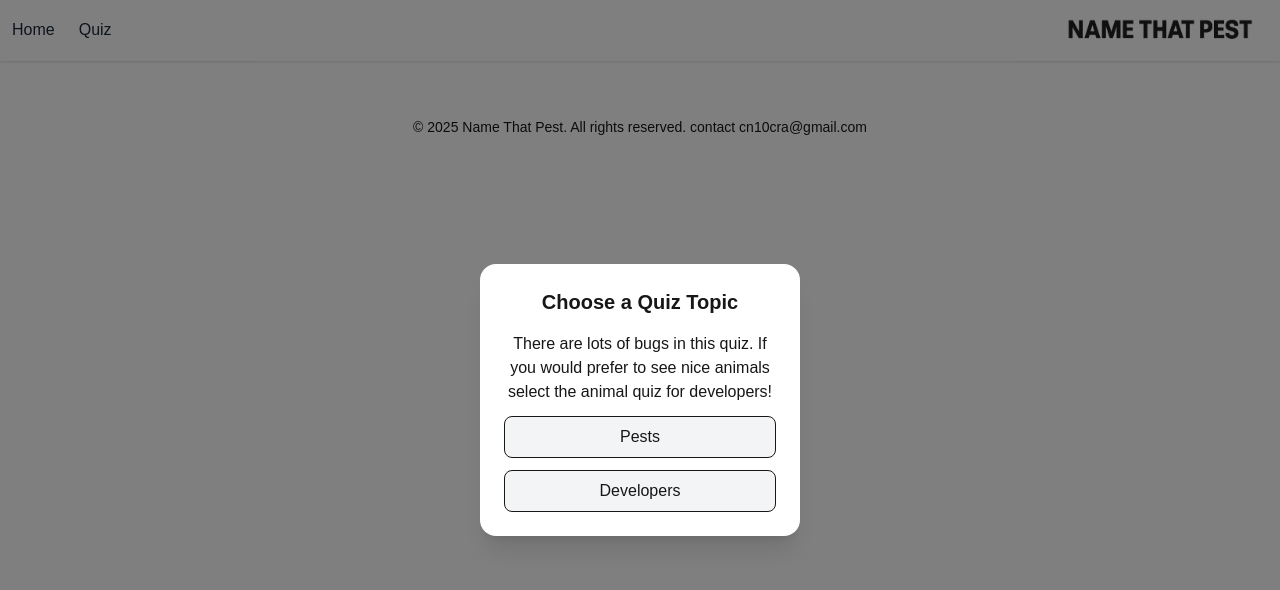
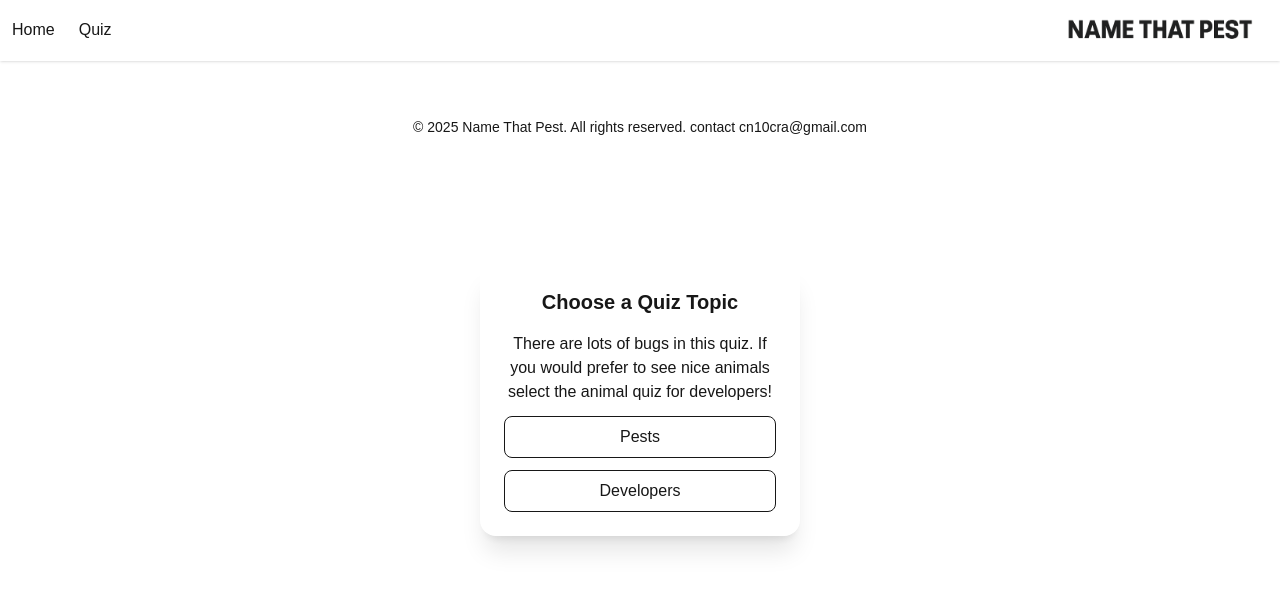
Before and after one commit to cntencra/namethatpest, a Next.js app: page /quiz in a window 1280 px wide. Shown: the top 590 px of the page. Built offline with nearby package versions, Linux system fonts and the light colour scheme; no server answers.

Commit message:
fix: dark mode pop up

```diff
--- a/app/quiz/page.tsx
+++ b/app/quiz/page.tsx
@@ -35,24 +35,20 @@ export default function Quiz() {
 
 
     if (quizTopic === null) return (
-        <div className="fixed inset-0 flex items-center justify-center bg-black/50 z-50">
-          <div className="bg-white rounded-2xl shadow-xl p-6 w-80 text-center">
+        <div className="fixed inset-0 flex items-center justify-center z-50">
+          <div className="rounded-2xl shadow-xl p-6 w-80 text-center">
             <h2 className="text-xl font-bold mb-4">Choose a Quiz Topic</h2>
             <p>There are lots of bugs in this quiz. If you would prefer to see nice animals select the animal quiz for developers!</p>
             <div className="flex flex-col gap-3 pt-3">
               <button
                 onClick={() => setQuizTopic("pests")}
-                className={`px-4 py-2 rounded-lg border transition ${
-                  quizTopic === "pests" ? "bg-blue-500 text-white" : "bg-gray-100"
-                }`}
+                className={`px-4 py-2 rounded-lg border hover:shadow-lg dark:hover:shadow-white cursor-pointer transition `}
               >
                 Pests
               </button>
               <button
                 onClick={() => setQuizTopic("devs")}
-                className={`px-4 py-2 rounded-lg border transition ${
-                  quizTopic === "devs" ? "bg-blue-500 text-white" : "bg-gray-100"
-                }`}
+                className={`px-4 py-2 rounded-lg border hover:shadow-lg dark:hover:shadow-white cursor-pointer transition `}
               >
                 Developers
               </button>
--- a/components/Nav.tsx
+++ b/components/Nav.tsx
@@ -16,14 +16,14 @@ export default function Nav() {
       {/* Burger Icon - Visible on Mobile */}
       <button
         onClick={toggleMenu}
-        className="sm:hidden text-gray-800 hover:text-red-600 focus:outline-none"
+        className="sm:hidden hover:text-red-600 focus:outline-none"
         aria-label="Toggle Menu"
       >
         {isOpen ? <X size={28} /> : <Menu size={28} />}
       </button>
 
       {/* Desktop Nav Links */}
-      <nav className="hidden sm:flex gap-6  text-gray-800 font-medium text-base ">
+      <nav className="hidden sm:flex gap-6  font-medium text-base ">
         <Link href="/" className="hover:text-red-600 transition">
           Home
         </Link>
@@ -40,9 +40,9 @@ export default function Nav() {
             animate={{ opacity: 1, y: 0 }}
             exit={{ opacity: 0, y: -20 }}
             transition={{ duration: 0.25 }}
-            className="absolute top-10 left-0 w-48 bg-white rounded-md shadow-lg border sm:hidden"
+            className="absolute top-10 left-0 w-48 rounded-md shadow-lg border sm:hidden"
           >
-            <ul className="flex flex-col p-4 gap-4 text-gray-800 text-lg font-medium">
+            <ul className="flex flex-col p-4 gap-4 text-lg font-medium">
               <li>
                 <Link
                   href="/"
```
